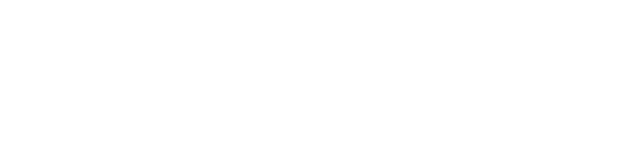
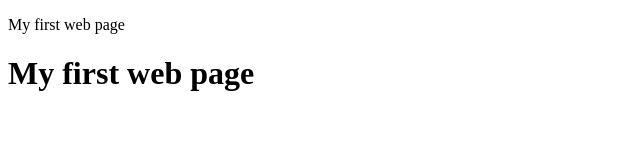
Before and after one commit to Mahmudulislamasif/my_first_repo, a plain HTML site: page index.html in a window 1280 px wide. Shown: the whole page, without its empty margins (0-640 px from the left). Drawn offline with Linux system fonts and the light colour scheme.

Commit message:
added header

```diff
--- a/index.html
+++ b/index.html
@@ -7,6 +7,8 @@
     <title>My First Github Repo</title>
 </head>
 <body>
+    <p>My first web page</p>
+    <h1>My first web page</h1>
 
 </body>
 </html>
```
